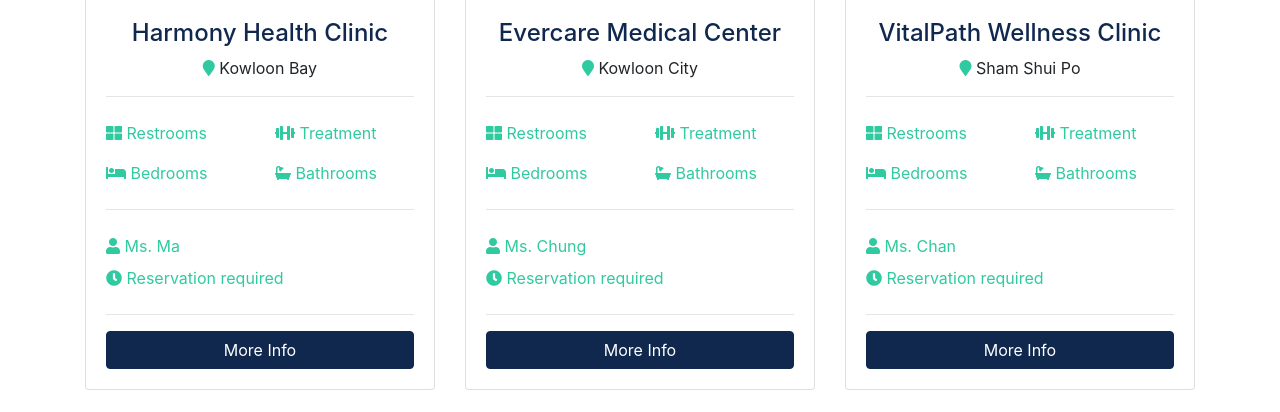
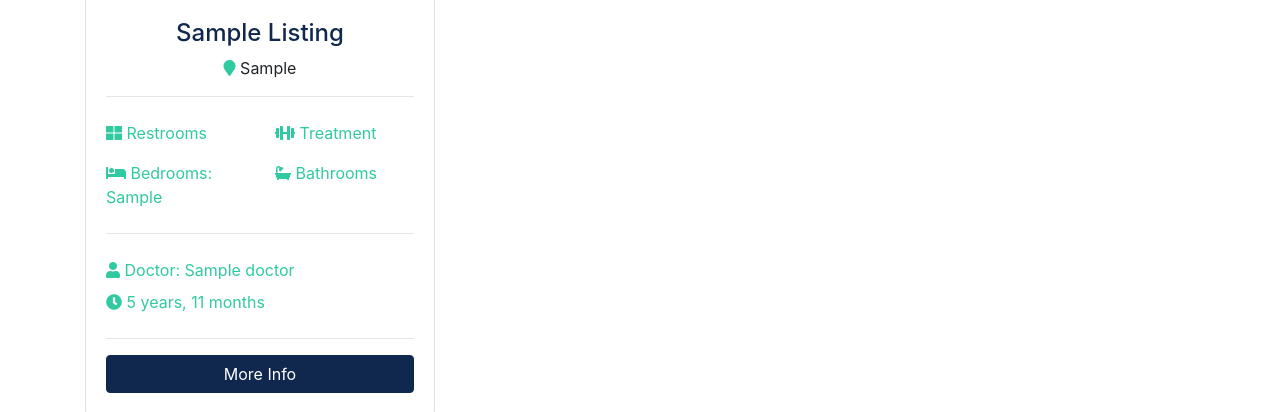
Before and after one commit to Codecode2024/python_and_django_class, a Django app: page /listings/ in a window 1280 px wide. Shown: the part 748-1160 px from the top of the page. Run offline with Django 5.2, Linux system fonts and the light colour scheme; tables that the repository leaves empty hold one stand-in row (values such as "Sample post"); grey boxes marked "Sample" are stand-in pictures; some libraries are stand-ins or nearby versions.

Commit message:
Step7: listings pagination

```diff
--- a/listings/views.py
+++ b/listings/views.py
@@ -1,9 +1,18 @@
 from django.shortcuts import render
+from .models import Listing
+from django.core.paginator import Paginator
 
 # Create your views here.
 def listings(request):
-    print(request.path)
-    return render(request, 'listings/listings.html')
+    #print(request.path)
+    listings = Listing.objects.filter(is_published=True)
+
+    paginator = Paginator(listings,3)
+    page = request.GET.get('page')
+    paged_listings = paginator.get_page(page)
+
+    context = {"listings" : paged_listings}
+    return render(request, 'listings/listings.html' , context)
 
 def listing(request, listing_id):
     return render(request, 'listings/listing.html')
--- a/templates/listings/listings.html
+++ b/templates/listings/listings.html
@@ -34,22 +35,24 @@
     <section id="listings" class="py-4">
       <div class="container">
         <div class="row">
+          {% if listings %}
+          {% for listing in listings %}
           <!-- Listing 1 -->
           <div class="col-md-6 col-lg-4 mb-4">
             <div class="card listing-preview">
                 <!-- fix clinic-1 -->
               <img
                 class="card-img-top"
-                src="assets/img/clinics/clinic-1.jpg"
+                src="{{ listing.photo_main.url }}"
                 alt=""
               />
               <div class="card-img-overlay">
               </div>
               <div class="card-body">
                 <div class="listing-heading text-center">
-                  <h4 class="text-primary">Harmony Health Clinic</h4>
+                  <h4 class="text-primary">{{ listing.title | title}}</h4>
                   <p>
-                    <i class="fas fa-map-marker text-secondary"></i> Kowloon Bay
+                    <i class="fas fa-map-marker text-secondary"></i> {{ listing.district | title }}
                   </p>
                 </div>
                 <hr />
@@ -63,7 +66,7 @@
                 </div>
                 <div class="row py-2 text-secondary">
                   <div class="col-6">
-                    <i class="fas fa-bed"></i> Bedrooms
+                    <i class="fas fa-bed"></i> Bedrooms: {{ listing.rooms }}
                   </div>
                   <div class="col-6">
                     <i class="fas fa-bath"></i> Bathrooms
@@ -71,24 +74,30 @@
                 </div>
                 <hr />
                 <div class="row py-2 text-secondary">
-                  <div class="col-12"><i class="fas fa-user"></i> Ms. Ma</div>
+                  <div class="col-12"><i class="fas fa-user"></i> Doctor: {{ listing.doctor.name }}</div>
                 </div>
                 <div class="row text-secondary pb-2">
                   <div class="col-12">
-                    <i class="fas fa-clock"></i> Reservation required
+                    <i class="fas fa-clock"></i> {{ listing.list_date | timesince }}
                   </div>
                 </div>
                 <hr />
                 <!-- fix listing -->
-                <a href="listing.html" class="btn btn-primary btn-block"
+                <a href="{% url 'listings:listing' listing.id %}" class="btn btn-primary btn-block"
                   >More Info</a
                 >
               </div>
             </div>
           </div>
+          {%  endfor %}
+          {%  else %}
+          <div class="col-md-12">
+            <p>No listings available at the moment. Please check back later.</p>
+          </div>
+          {% endif %}
 
           <!-- Listing 2 -->
-          <div class="col-md-6 col-lg-4 mb-4">
+          {% comment %} <div class="col-md-6 col-lg-4 mb-4">
             <div class="card listing-preview">
                 <!-- fix clinic-2 -->
               <img
@@ -141,10 +150,10 @@
                 >
               </div>
             </div>
-          </div>
+          </div> {% endcomment %}
 
           <!-- Listing 3 -->
-          <div class="col-md-6 col-lg-4 mb-4">
+          {% comment %} <div class="col-md-6 col-lg-4 mb-4">
             <div class="card listing-preview">
                 <!-- fix clinic-3 -->
               <img
@@ -195,10 +204,10 @@
                 >
               </div>
             </div>
-          </div>
+          </div> {% endcomment %}
 
           <!-- Listing 4 -->
-          <div class="col-md-6 col-lg-4 mb-4">
+          {% comment %} <div class="col-md-6 col-lg-4 mb-4">
             <div class="card listing-preview">
                 <!-- fix clinic-4 -->
               <img
@@ -248,10 +257,10 @@
                 >
               </div>
             </div>
-          </div>
+          </div> {% endcomment %}
 
           <!-- Listing 5 -->
-          <div class="col-md-6 col-lg-4 mb-4">
+          {% comment %} <div class="col-md-6 col-lg-4 mb-4">
             <div class="card listing-preview">
                 <!-- fix clinic-5 -->
               <img
@@ -301,10 +310,10 @@
                 >
               </div>
             </div>
-          </div>
+          </div> {% endcomment %}
 
           <!-- Listing 6 -->
-          <div class="col-md-6 col-lg-4 mb-4">
+          {% comment %} <div class="col-md-6 col-lg-4 mb-4">
             <div class="card listing-preview">
                 <!-- fix clinic-6 -->
               <img
--- a/templates/partials/_navbar.html
+++ b/templates/partials/_navbar.html
@@ -55,4 +55,3 @@
       </div>
     </div>
   </nav>
-</div>
```
Also changed, not shown: other parts of templates/listings/listings.html (+32 -3 lines), templates/pages/index.html (+6 -4 lines).
